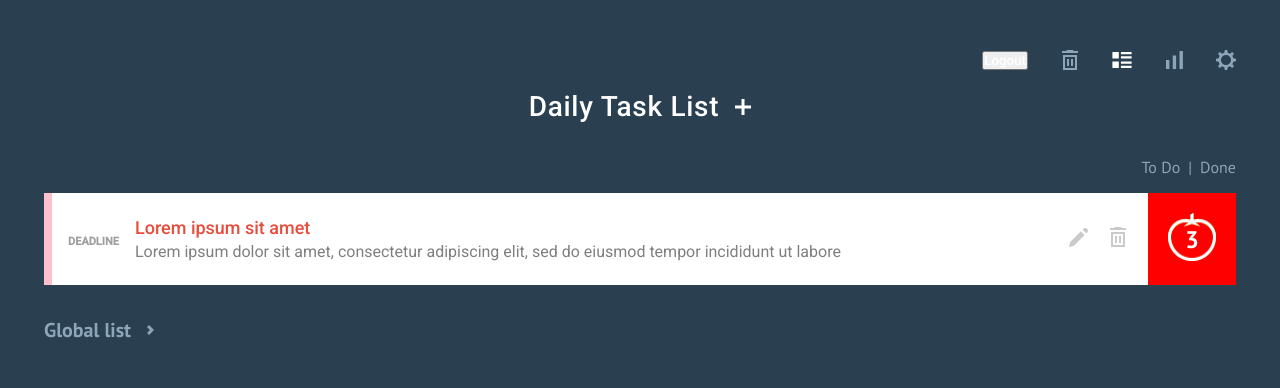
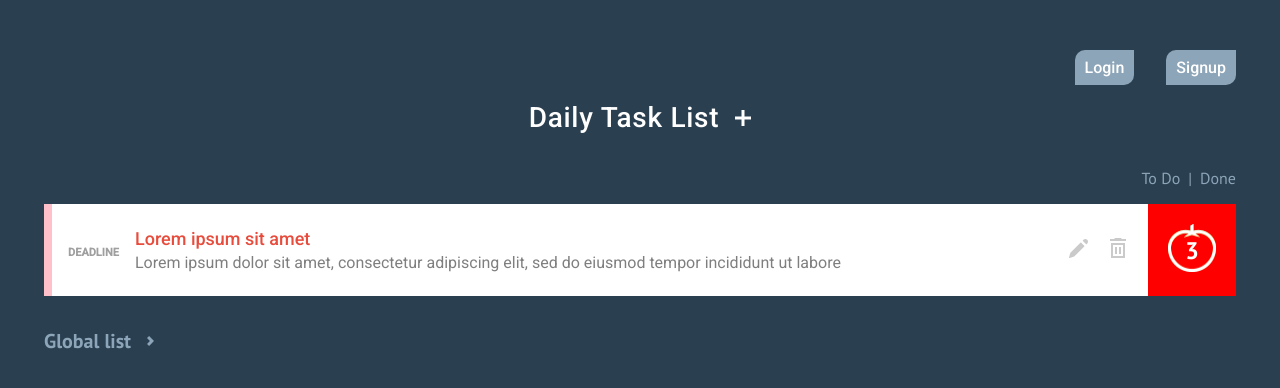
Before and after one commit to WoShiGaoFuShuai/todo, a Vue app: page / in a window 1280 px wide. Shown: the top 388 px of the page. Built offline with nearby package versions, Linux system fonts and the light colour scheme; no server answers.

Commit message:
Added IF statement to HomeVIew (top bar) & changed main.js working flow
In HomeView if there is a user we show info, if there is no user we show signin/login pages.  In main.js if we refresh a page first we wait until we  get currentUser after we show a page

```diff
--- a/src/main.js
+++ b/src/main.js
@@ -6,9 +6,13 @@ import router from "./router";
 
 import "@/assets/styles/style.css";
 
-const app = createApp(App);
+import { auth } from "@/firebase/config";
+import { onAuthStateChanged } from "firebase/auth";
 
-app.use(createPinia());
-app.use(router);
+let app;
 
-app.mount("#app");
+onAuthStateChanged(auth, () => {
+  if (!app) {
+    app = createApp(App).use(createPinia()).use(router).mount("#app");
+  }
+});
--- a/src/views/HomeView.vue
+++ b/src/views/HomeView.vue
@@ -2,10 +2,11 @@
   <div class="home">
     <nav class="nav">
       <ul class="nav-ul">
-        <li class="nav-username" v-if="store.user">
-          Welcome, {{ store.user.displayName }}!
+        <template v-if="store.user">
+          <li class="nav-username">Welcome, {{ store.user.displayName }}!</li>
+          <li @click="handleClick">
+            <img src="@/assets/images/Logout.svg" alt="" />
           </li>
-        <li><button @click="handleClick">Logout</button></li>
           <li><img src="@/assets/images/Delete.svg" alt="" /></li>
           <li>
             <router-link :to="{ name: 'home' }">
@@ -14,6 +15,15 @@
           </li>
           <li><img src="@/assets/images/Statistics.svg" alt="" /></li>
           <li><img src="@/assets/images/Settings.svg" alt="" /></li>
+        </template>
+        <template v-if="!store.user">
+          <router-link :to="{ name: 'login' }"
+            ><li class="link">Login</li></router-link
+          >
+          <router-link :to="{ name: 'signup' }"
+            ><li class="link">Signup</li></router-link
+          >
+        </template>
       </ul>
     </nav>
     <div class="main-title">
@@ -77,8 +87,9 @@ const handleClick = async () => {
   store.currentUser(user.value);
 };
 
-onMounted(() => {
-  store.currentUser(user.value);
+onMounted(async () => {
+  console.log("MOUNTE");
+  store.currentUser(auth.currentUser);
 });
 </script>
 
@@ -94,6 +105,7 @@ onMounted(() => {
   .nav-ul {
     display: flex;
     justify-content: flex-end;
+    align-items: center;
 
     li {
       margin-left: 32px;
@@ -116,6 +128,24 @@ onMounted(() => {
       margin-left: 0;
       margin-right: auto;
       color: #8da5b8;
+    }
+
+    .link,
+    .btn {
+      background-color: #8da5b8;
+      padding: 8px 10px;
+      border-radius: 10px 0px 10px 0px;
+      transition: all 0.3s ease;
+
+      &:hover {
+        cursor: pointer;
+        background-color: #82c7e0;
+        border-radius: 0px 10px 0px 10px;
+      }
+    }
+
+    .btn {
+      padding: 5px 8px;
     }
   }
 
```
Also changed, not shown: src/assets/images/Logout.svg (added). Lines whose indentation alone changed are shown as unchanged.
